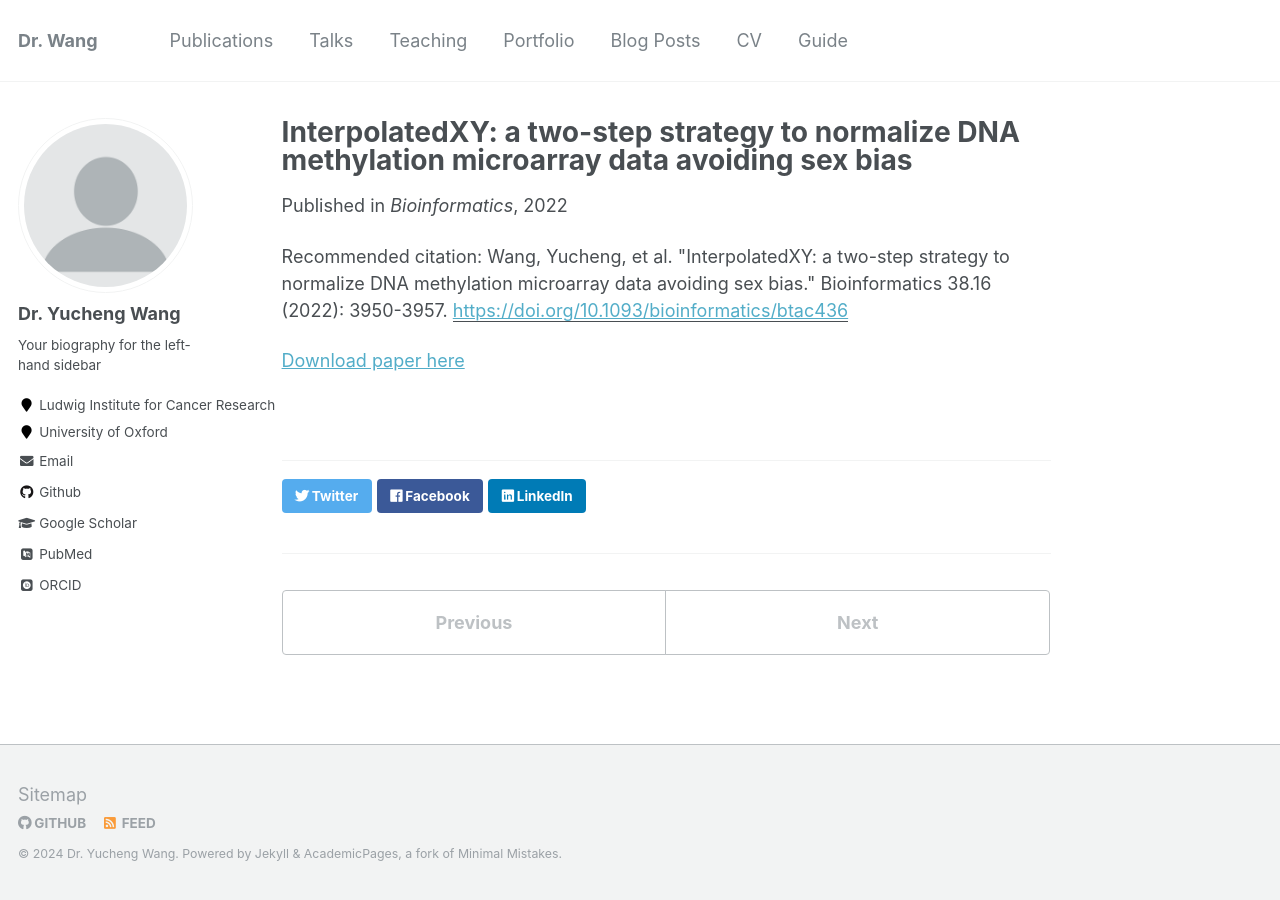
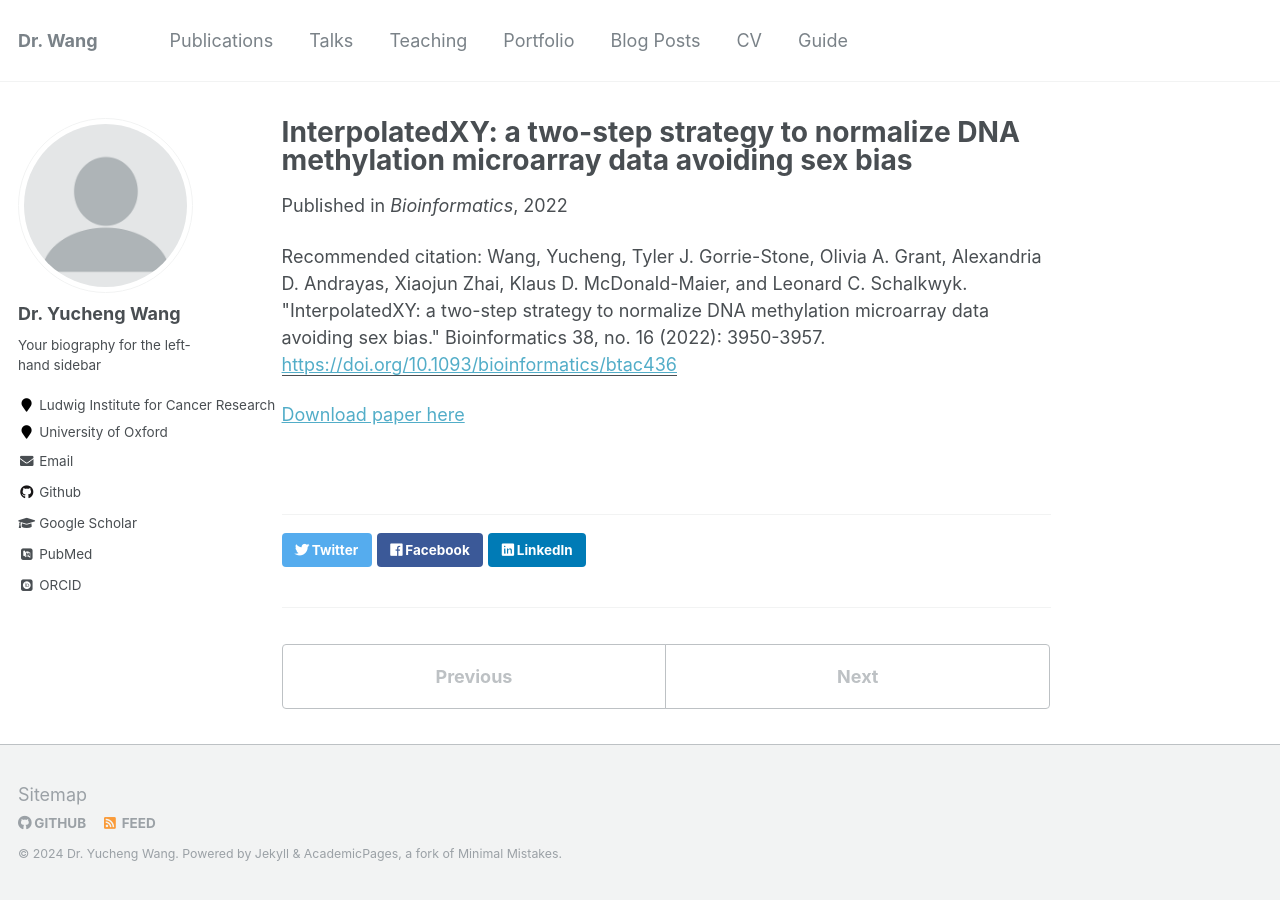
Before and after one commit to yiluyucheng/yiluyucheng.github.io, a Jekyll site: the page built from _publications/2009-10-01-paper-title-number-1.md, in a window 1280 px wide. Built offline with Jekyll 4.4.1, drawn with Linux system fonts in a browser that asks for light colours; some web fonts are replaced.

Commit message:
Update 2009-10-01-paper-title-number-1.md

```diff
--- a/_publications/2009-10-01-paper-title-number-1.md
+++ b/_publications/2009-10-01-paper-title-number-1.md
@@ -6,7 +6,7 @@ excerpt: 'We presented a two-step sex-unbiased data normalization strategy for n
 date: 30 June 2022
 venue: 'Bioinformatics'
 paperurl: 'https://doi.org/10.1093/bioinformatics/btac436'
-citation: 'Wang, Yucheng, et al. "InterpolatedXY: a two-step strategy to normalize DNA methylation microarray data avoiding sex bias." Bioinformatics 38.16 (2022): 3950-3957.'
+citation: 'Wang, Yucheng, Tyler J. Gorrie-Stone, Olivia A. Grant, Alexandria D. Andrayas, Xiaojun Zhai, Klaus D. McDonald-Maier, and Leonard C. Schalkwyk. "InterpolatedXY: a two-step strategy to normalize DNA methylation microarray data avoiding sex bias." Bioinformatics 38, no. 16 (2022): 3950-3957.'
 ---
 
 [Download paper here](https://doi.org/10.1093/bioinformatics/btac436)
```
